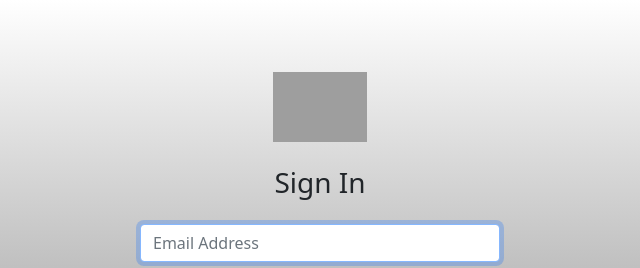
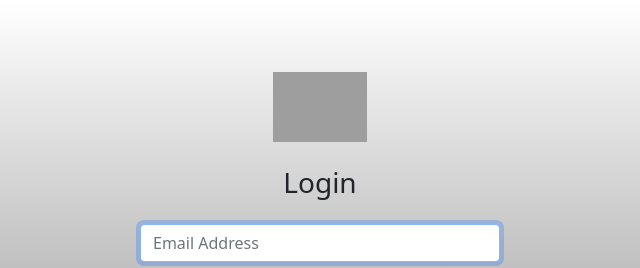
Before and after one commit to zogrez/Muma, a plain HTML site: page index.html in a window 1280 px wide. Shown: the top 268 px of the page, 320-960 px from the left. Drawn offline with nearby package versions, Linux system fonts and the light colour scheme; grey boxes are pictures that could not be loaded.

Commit message:
commit on master

```diff
--- a/index.html
+++ b/index.html
@@ -10,7 +10,7 @@
     <link href="https://cdn.jsdelivr.net/npm/bootstrap@5.1.1/dist/css/bootstrap.min.css" rel="stylesheet"
         integrity="sha384-F3w7mX95PdgyTmZZMECAngseQB83DfGTowi0iMjiWaeVhAn4FJkqJByhZMI3AhiU" crossorigin="anonymous">
 
-    <title>Muma Sign-Up Form Page with Bootstrap</title>
+    <title>Muma Login Form Page with Bootstrap</title>
 
     <style>
         body{
@@ -27,7 +27,7 @@
             <img class="mt-4 mb-4"
                 src="https://www.muma.asuransisejakdini.com/wp-content/uploads/2021/07/muma-black-1.png" alt="muma-Logo"
                 height="70">
-            <h1 class="h3 mb-4 fw-normal">Sign In</h1>
+            <h1 class="h3 mb-4 fw-normal">Login</h1>
 
             <label class="visually-hidden">Email Address</label>
             <input type="email" id="emailAddress" class="form-control mb-3" placeholder="Email Address" required autofocus>
```
Also changed, not shown: login.png (renamed from signup.png), 1 other file.
